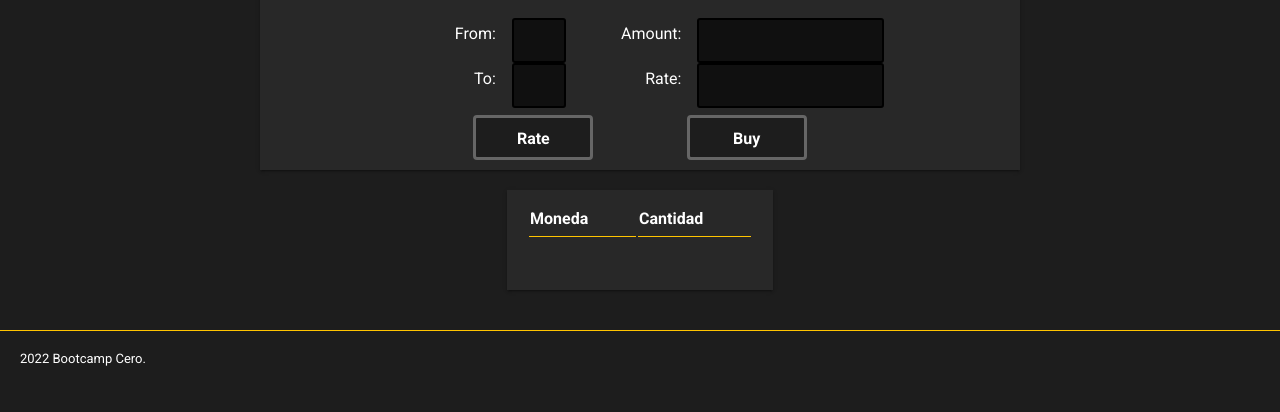
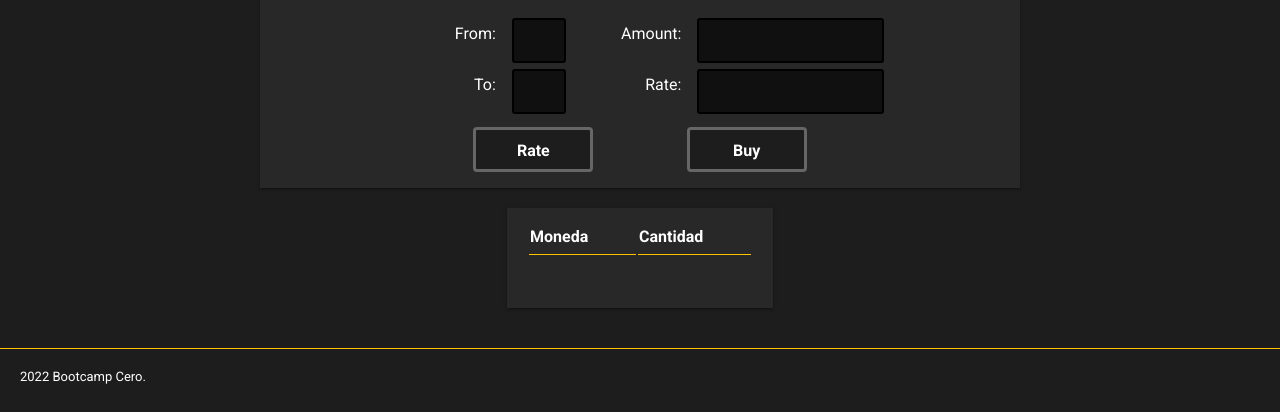
Before and after one commit to datadiego/KeepCoding_Flask_JS_Coinapp, a Flask app: page / in a window 1280 px wide. Shown: the part 119-531 px from the top of the page. Run offline with Flask 2, Linux system fonts and the light colour scheme; data that the repository does not hold is empty.

Commit message:
update: margen inferior a elementos de interfaz

```diff
--- a/crypto_app/static/css/styles-night.css
+++ b/crypto_app/static/css/styles-night.css
@@ -96,9 +96,15 @@ display: flex;
 justify-content: space-evenly;
 margin-left: 100px;
 margin-right: 100px;
+margin-bottom: 6px;
 }
 
 label{
   min-width: 100px;
   text-align: right;
 }
+
+/* .paper#movimientos {
+  min-height: 400px;
+
+} */
```
